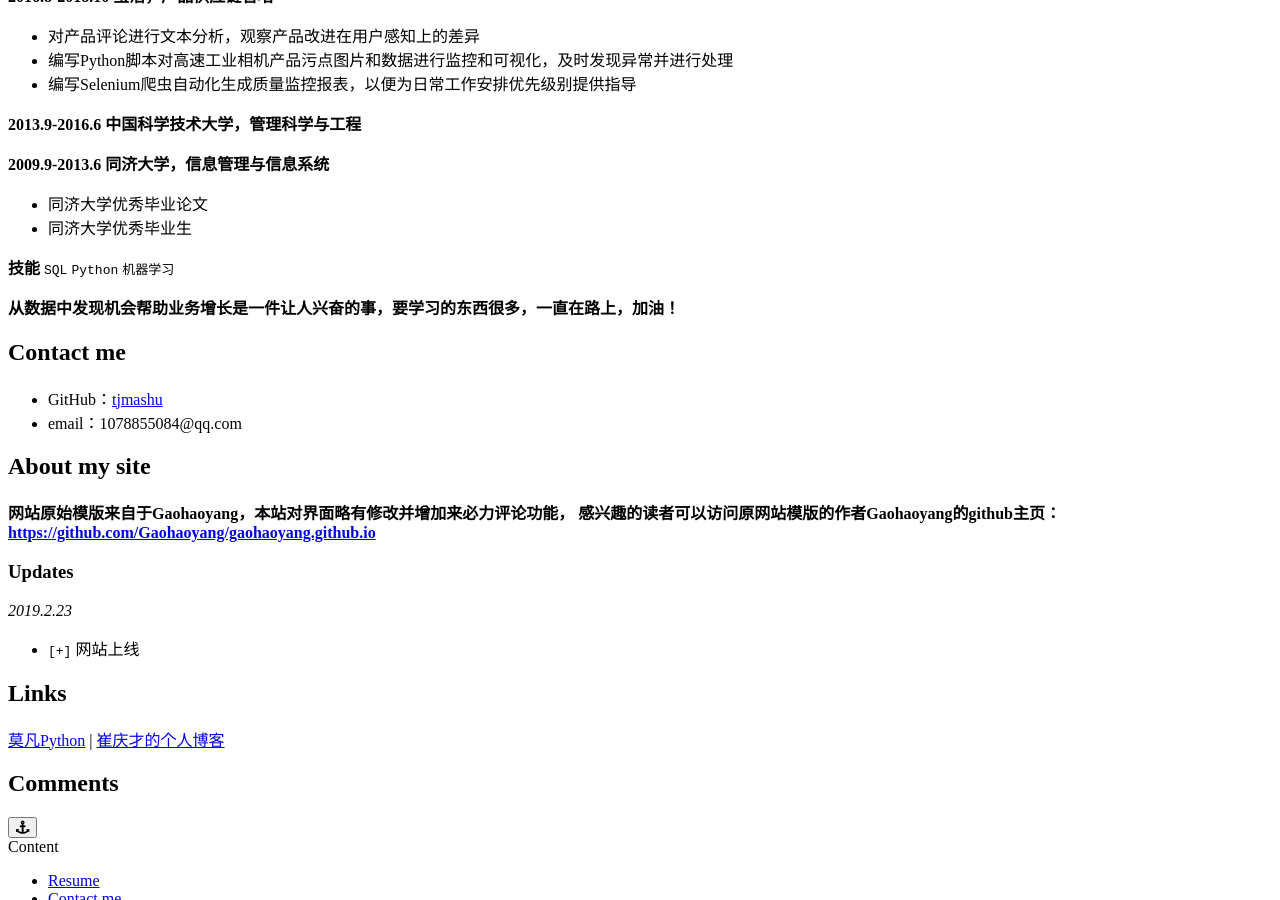
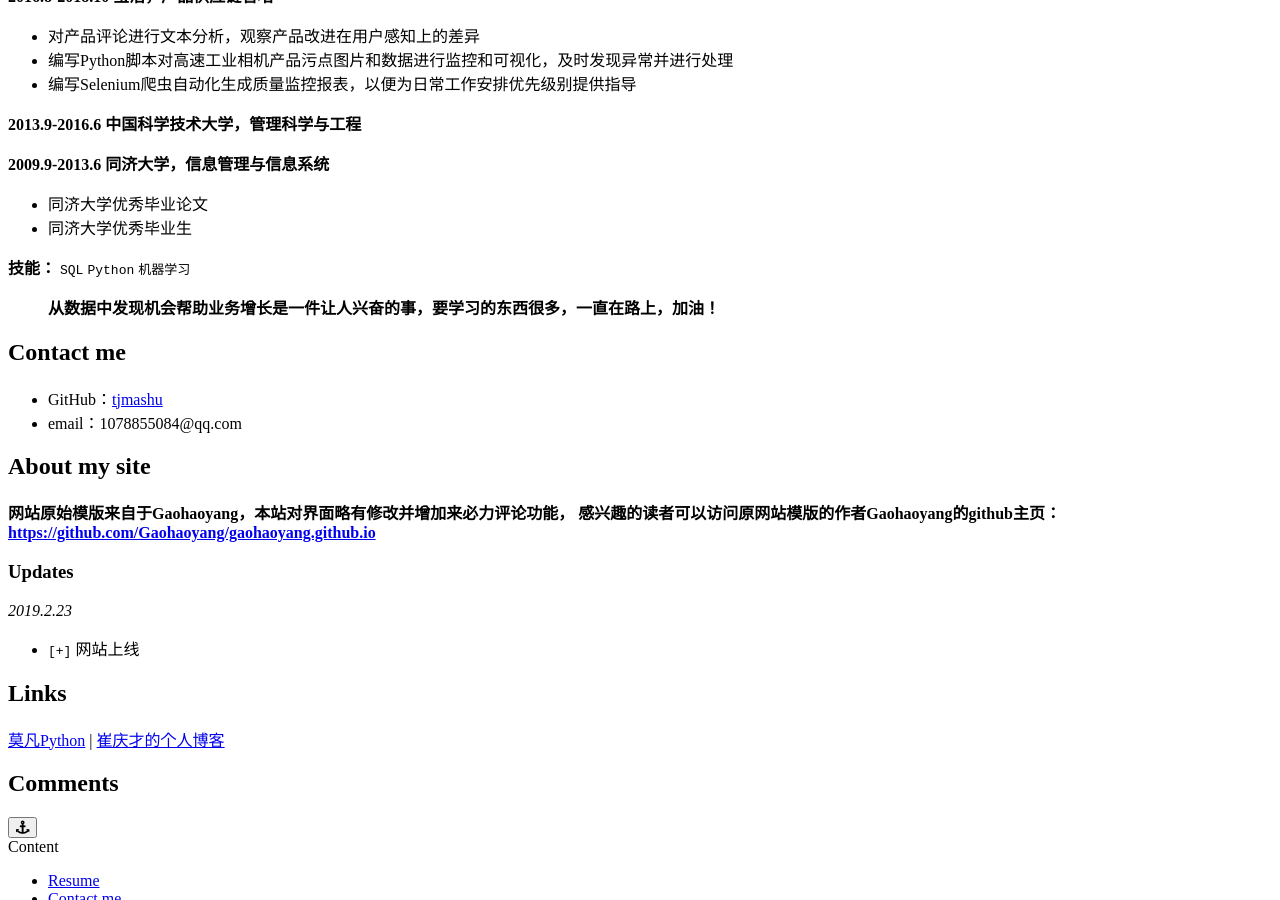
Before and after one commit to tjmashu/tjmashu.github.io, a Jekyll site: the page built from page/4about.md, in a window 1280 px wide and 900 px high, scrolled down 547 px. Built offline with Jekyll 4.4.1, drawn with Linux system fonts in a browser that asks for light colours; comment, search, counter and statistics services are not loaded; a style sheet for code colours, icons or effects is not loaded.

```diff
--- a/page/4about.md
+++ b/page/4about.md
@@ -27,10 +27,10 @@ type: page
 * 同济大学优秀毕业论文
 * 同济大学优秀毕业生
 
-**技能**
+**技能：**
 `SQL`  `Python`  `机器学习`
 
-**从数据中发现机会帮助业务增长是一件让人兴奋的事，要学习的东西很多，一直在路上，加油！**
+> **从数据中发现机会帮助业务增长是一件让人兴奋的事，要学习的东西很多，一直在路上，加油！**
 
 ## Contact me
 
```
